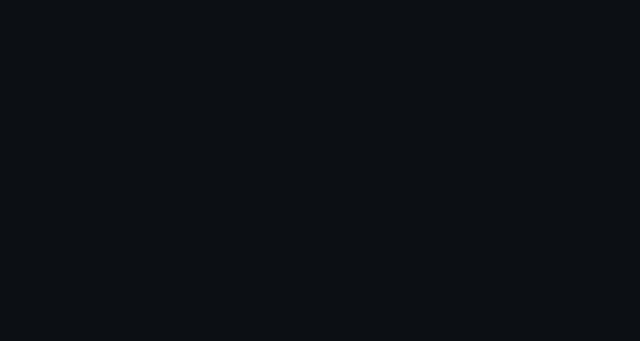
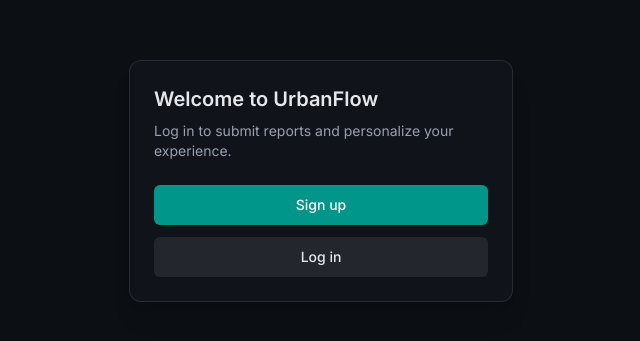
Before and after one commit to bolanthebot/Hack-Canada-Project, a React (Vite) app in the folder frontend/: page /login in a window 1280 px wide. Before the commit this address had no page. Shown: the part 219-560 px from the top of the page, without its empty margins (319-959 px from the left). Built offline with nearby package versions, Linux system fonts and the light colour scheme.

Commit message:
Login/sign up works
Need to login to use some features

```diff
--- a/frontend/package.json
+++ b/frontend/package.json
@@ -4,12 +4,13 @@
   "version": "0.0.0",
   "type": "module",
   "scripts": {
-    "dev": "vite",
+    "dev": "vite --port 5173 --strictPort",
     "build": "vite build",
     "lint": "eslint .",
     "preview": "vite preview"
   },
   "dependencies": {
+    "@auth0/auth0-react": "^2.15.0",
     "axios": "^1.13.6",
     "leaflet": "^1.9.4",
     "leaflet.heat": "^0.2.0",
--- a/frontend/src/App.jsx
+++ b/frontend/src/App.jsx
@@ -3,11 +3,13 @@ import AppLayout from './components/Layout/AppLayout';
 import HomePage from './pages/HomePage';
 import DashboardPage from './pages/DashboardPage';
 import RoutePlannerPage from './pages/RoutePlannerPage';
+import LoginPage from './pages/LoginPage';
 
 export default function App() {
   return (
     <BrowserRouter>
       <Routes>
+        <Route path="/login" element={<LoginPage />} />
         <Route element={<AppLayout />}>
           <Route path="/" element={<HomePage />} />
           <Route path="/dashboard" element={<DashboardPage />} />
--- a/frontend/src/components/Intersection/ReportModal.jsx
+++ b/frontend/src/components/Intersection/ReportModal.jsx
@@ -1,6 +1,7 @@
 import { useEffect, useRef, useState } from 'react';
 import { useMapEvents } from 'react-leaflet';
 import L from 'leaflet';
+import { useAuth0 } from '@auth0/auth0-react';
 import { intersectionApi } from '../../api';
 import toast from 'react-hot-toast';
 
@@ -12,6 +13,7 @@ const REPORT_TYPES = [
 ];
 
 export default function ReportModal({ onReported }) {
+  const { isAuthenticated, loginWithRedirect: login } = useAuth0();
   const [open, setOpen] = useState(false);
   const [latlng, setLatlng] = useState(null);
   const [reportType, setReportType] = useState('near_miss');
@@ -23,6 +25,10 @@ export default function ReportModal({ onReported }) {
   useMapEvents({
     contextmenu(e) {
       e.originalEvent.preventDefault();
+      if (!isAuthenticated) {
+        toast('Log in to submit a report');
+        return;
+      }
       setLatlng(e.latlng);
       setOpen(true);
     },
@@ -37,6 +43,11 @@ export default function ReportModal({ onReported }) {
 
   const handleSubmit = async (e) => {
     e.preventDefault();
+    if (!isAuthenticated) {
+      toast.error('You must be logged in to submit reports');
+      setOpen(false);
+      return;
+    }
     setSubmitting(true);
     try {
       // NOTE: Intersection backend has been deleted.
@@ -78,6 +89,21 @@ export default function ReportModal({ onReported }) {
       <div className="text-[11px] text-gray-500 mb-3 font-mono">
         {latlng?.lat.toFixed(5)}, {latlng?.lng.toFixed(5)}
       </div>
+
+      {!isAuthenticated && (
+        <div className="mb-3 rounded-md border border-white/[0.08] bg-white/[0.03] p-2.5">
+          <p className="text-[11px] text-gray-300 mb-2">
+            You need to log in to submit reports.
+          </p>
+          <button
+            type="button"
+            onClick={() => login()}
+            className="w-full bg-teal-600 hover:bg-teal-500 text-white text-[12px] font-medium py-1.5 rounded transition-colors"
+          >
+            Log in
+          </button>
+        </div>
+      )}
 
       <form onSubmit={handleSubmit} className="space-y-3">
         <div>
@@ -132,7 +158,7 @@ export default function ReportModal({ onReported }) {
 
         <button
           type="submit"
-          disabled={submitting}
+          disabled={submitting || !isAuthenticated}
           className="w-full bg-teal-600 hover:bg-teal-500 disabled:opacity-40 text-white text-[12px] font-medium py-2 rounded transition-colors"
         >
           {submitting ? 'Saving...' : 'Submit'}
--- a/frontend/src/components/Layout/Sidebar.jsx
+++ b/frontend/src/components/Layout/Sidebar.jsx
@@ -1,4 +1,5 @@
 import { NavLink } from 'react-router-dom';
+import { useAuth0 } from '@auth0/auth0-react';
 
 const MapIcon = () => (
   <svg width="18" height="18" viewBox="0 0 24 24" fill="none" stroke="currentColor" strokeWidth="1.8" strokeLinecap="round" strokeLinejoin="round">
@@ -27,6 +28,20 @@ const navItems = [
 ];
 
 export default function Sidebar({ collapsed, onToggle }) {
+  const {
+    isAuthenticated,
+    isLoading,
+    user,
+    loginWithRedirect: login,
+    logout: auth0Logout,
+  } = useAuth0();
+
+  const signup = () =>
+    login({ authorizationParams: { screen_hint: 'signup' } });
+
+  const logout = () =>
+    auth0Logout({ logoutParams: { returnTo: window.location.origin } });
+
   return (
     <aside
       className={`fixed top-0 left-0 h-full bg-[#10131a] z-50 flex flex-col transition-all duration-200 ${
@@ -67,6 +82,41 @@ export default function Sidebar({ collapsed, onToggle }) {
         ))}
       </nav>
 
+      <div className="px-2 pb-2 space-y-1.5">
+        {isLoading ? (
+          <div className="text-[12px] text-gray-500 px-2">Checking auth...</div>
+        ) : isAuthenticated ? (
+          <>
+            {!collapsed && (
+              <div className="px-2 text-[12px] text-gray-400 truncate">
+                {user?.email || user?.name}
+              </div>
+            )}
+            <button
+              onClick={logout}
+              className="w-full py-1.5 rounded-md text-[12px] text-gray-300 bg-white/[0.06] hover:bg-white/[0.1] transition-colors"
+            >
+              Logout
+            </button>
+          </>
+        ) : (
+          <>
+            <button
+              onClick={signup}
+              className="w-full py-1.5 rounded-md text-[12px] text-gray-200 bg-teal-600 hover:bg-teal-500 transition-colors"
+            >
+              Signup
+            </button>
+            <button
+              onClick={() => login()}
+              className="w-full py-1.5 rounded-md text-[12px] text-gray-300 bg-white/[0.06] hover:bg-white/[0.1] transition-colors"
+            >
+              Login
+            </button>
+          </>
+        )}
+      </div>
+
       <div className="px-2 pb-3">
         <button
           onClick={onToggle}
--- a/frontend/src/main.jsx
+++ b/frontend/src/main.jsx
@@ -1,10 +1,17 @@
 import { StrictMode } from 'react';
 import { createRoot } from 'react-dom/client';
+import { Auth0Provider } from '@auth0/auth0-react';
 import './index.css';
 import App from './App.jsx';
 
 createRoot(document.getElementById('root')).render(
   <StrictMode>
-    <App />
+    <Auth0Provider
+      domain="dev-na208auimkivu461.us.auth0.com"
+      clientId="50KB4GAgJdqC4TAEeN4l01gdUxiKd84W"
+      authorizationParams={{ redirect_uri: window.location.origin }}
+    >
+      <App />
+    </Auth0Provider>
   </StrictMode>,
 );
--- /dev/null
+++ b/frontend/src/pages/LoginPage.jsx
@@ -0,0 +1,56 @@
+import { Navigate } from 'react-router-dom';
+import { useAuth0 } from '@auth0/auth0-react';
+
+export default function LoginPage() {
+  const {
+    isLoading,
+    isAuthenticated,
+    error,
+    loginWithRedirect: login,
+  } = useAuth0();
+
+  if (isLoading) {
+    return (
+      <div className="min-h-screen bg-[#0c0f14] text-gray-200 grid place-items-center">
+        Loading...
+      </div>
+    );
+  }
+
+  if (isAuthenticated) return <Navigate to="/" replace />;
+
+  const signup = () =>
+    login({ authorizationParams: { screen_hint: 'signup' } });
+
+  return (
+    <div className="min-h-screen bg-[#0c0f14] text-gray-200 grid place-items-center px-4">
+      <div className="w-full max-w-sm rounded-xl border border-white/10 bg-[#10131a] p-6 shadow-xl">
+        <h1 className="text-xl font-semibold mb-2">Welcome to UrbanFlow</h1>
+        <p className="text-sm text-gray-400 mb-6">
+          Log in to submit reports and personalize your experience.
+        </p>
+
+        {error && (
+          <p className="text-sm text-red-400 mb-4">
+            Error: {error.message}
+          </p>
+        )}
+
+        <div className="space-y-3">
+          <button
+            onClick={signup}
+            className="w-full py-2.5 rounded-md text-sm font-medium text-white bg-teal-600 hover:bg-teal-500 transition-colors"
+          >
+            Sign up
+          </button>
+          <button
+            onClick={() => login()}
+            className="w-full py-2.5 rounded-md text-sm font-medium text-gray-200 bg-white/[0.08] hover:bg-white/[0.12] transition-colors"
+          >
+            Log in
+          </button>
+        </div>
+      </div>
+    </div>
+  );
+}
```
Also changed, not shown: 1 other file (tests, documents, lock files or other folders).
